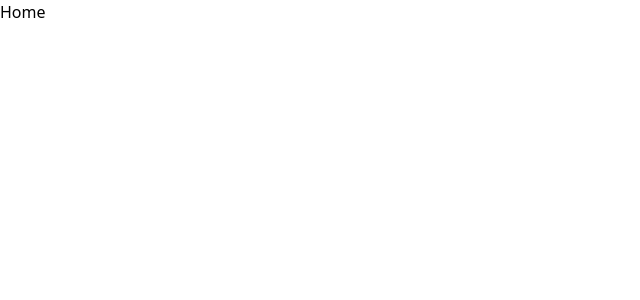
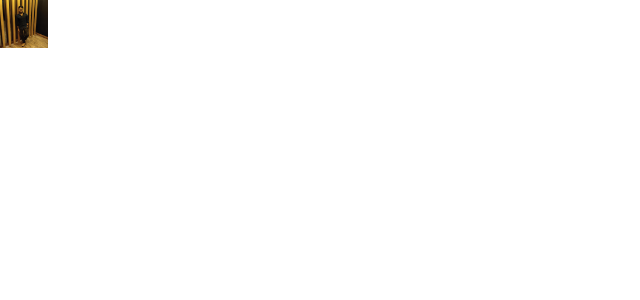
Before and after one commit to nayak-nirmalya/linktree, a Next.js app: page / in a window 1280 px wide. Shown: the top 300 px of the page, without its empty margins (0-640 px from the left). Built offline with nearby package versions, Linux system fonts and the light colour scheme.

Commit message:
added avatar image

```diff
--- a/pages/index.tsx
+++ b/pages/index.tsx
@@ -1,5 +1,13 @@
 import React from "react";
+import Image from "next/image";
+
+import data from "../data.json";
+import Avatar from "/public/assets/images/Avatar.jpg";
 
 export default function Home() {
-  return <div>Home</div>;
+  return (
+    <div className="flex items-center">
+      <Image alt={data.name} src={Avatar} width={48} height={48} />
+    </div>
+  );
 }
```
Also changed, not shown: public/assets/images/Avatar.jpg (added).
